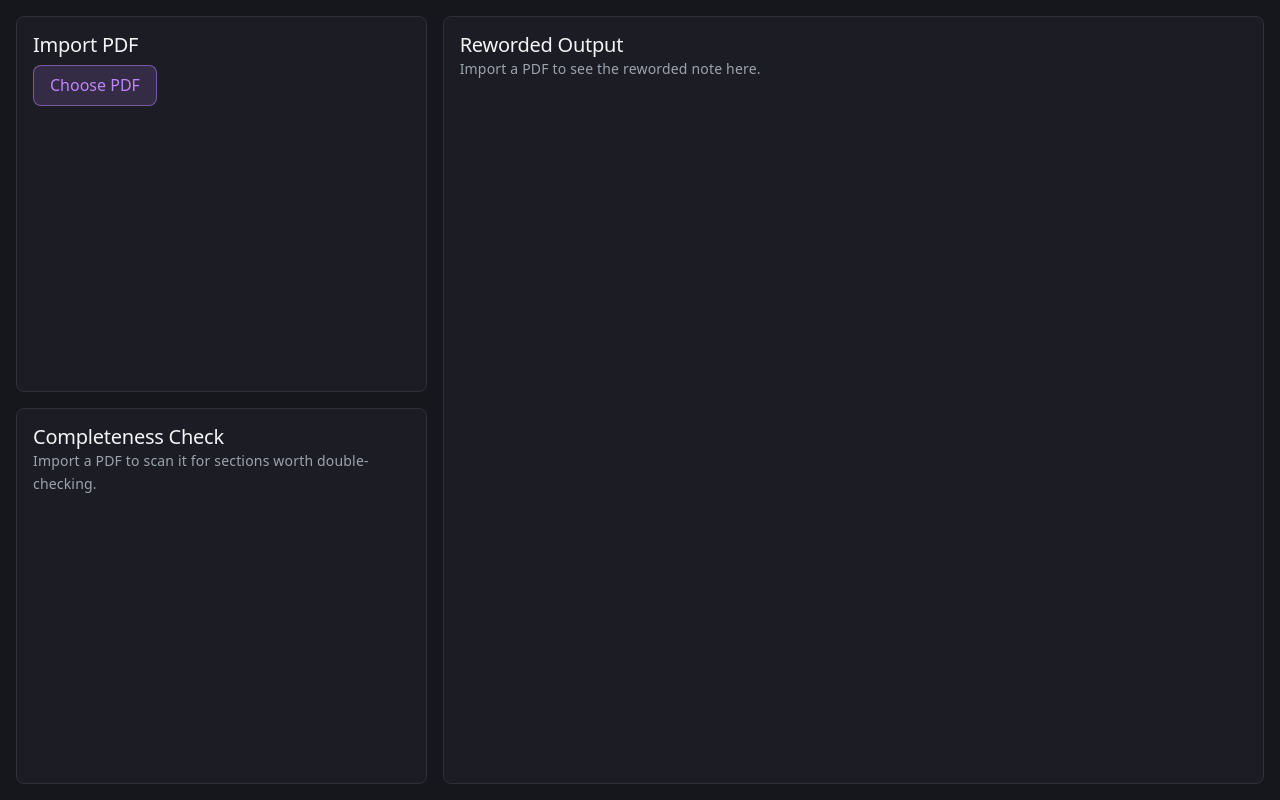
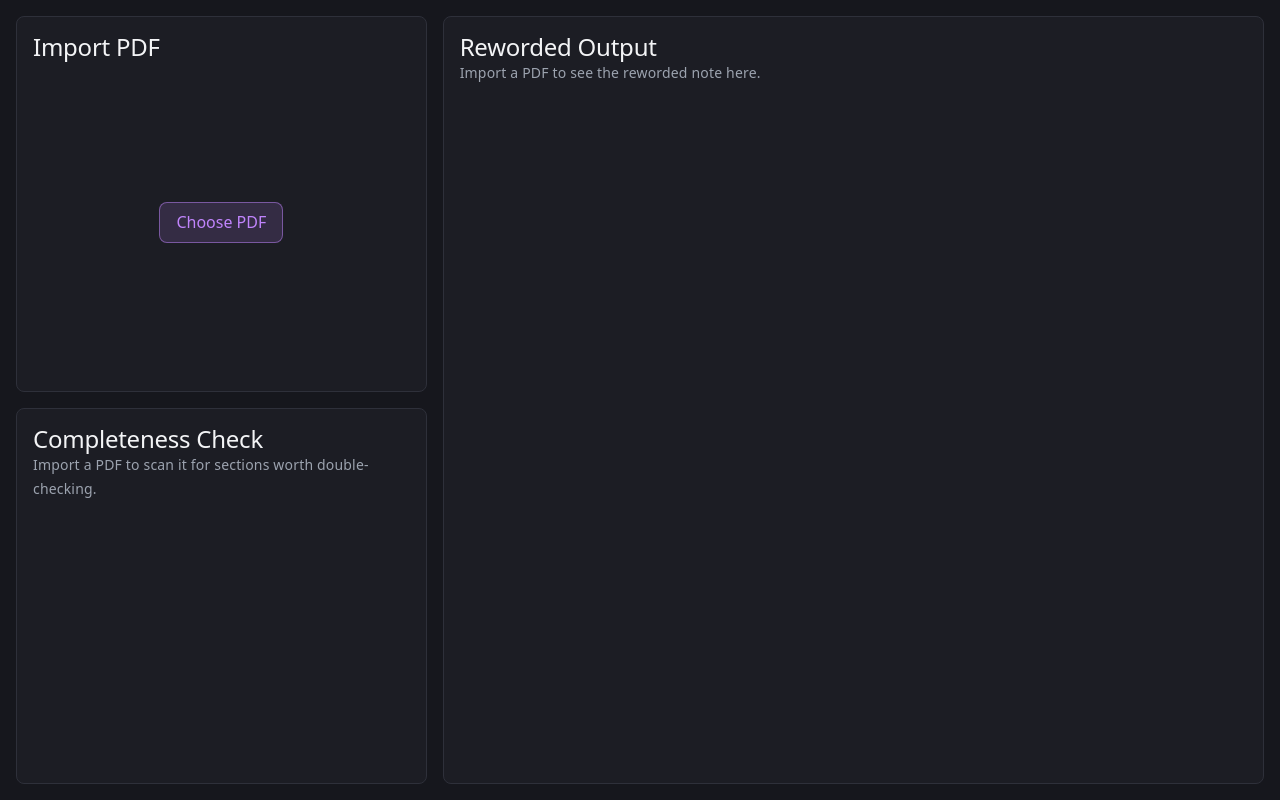
Before and after one commit to spiderpilo/NOVA, a React (Vite) app: page / in a window 1280 px wide. Built offline with nearby package versions, Linux system fonts and the light colour scheme.

Commit message:
Polish panel styling: bigger titles, center Import PDF panel content
Increase h2 size for more visual hierarchy, and center the Import PDF
panel's content since it's mostly empty until a file is chosen.

```diff
--- a/src/components/ImportPdfPanel.css
+++ b/src/components/ImportPdfPanel.css
@@ -1,7 +1,9 @@
 .import-pdf-content {
   display: flex;
   flex-direction: column;
-  align-items: flex-start;
+  align-items: center;
+  justify-content: center;
+  text-align: center;
   gap: 12px;
 }
 
--- a/src/index.css
+++ b/src/index.css
@@ -49,7 +49,7 @@ h3 {
 }
 
 h2 {
-  font-size: 20px;
+  font-size: 24px;
   line-height: 118%;
   letter-spacing: -0.24px;
   margin: 0 0 8px;
```
